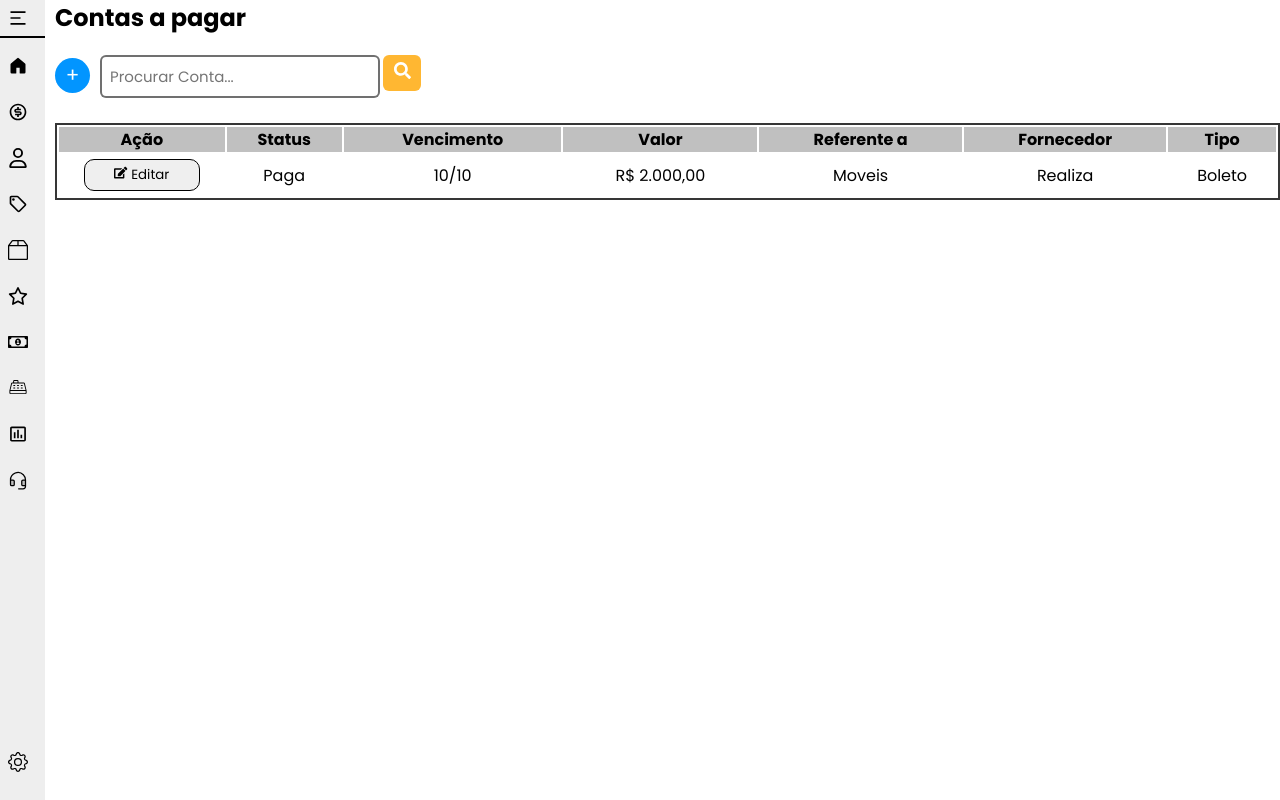
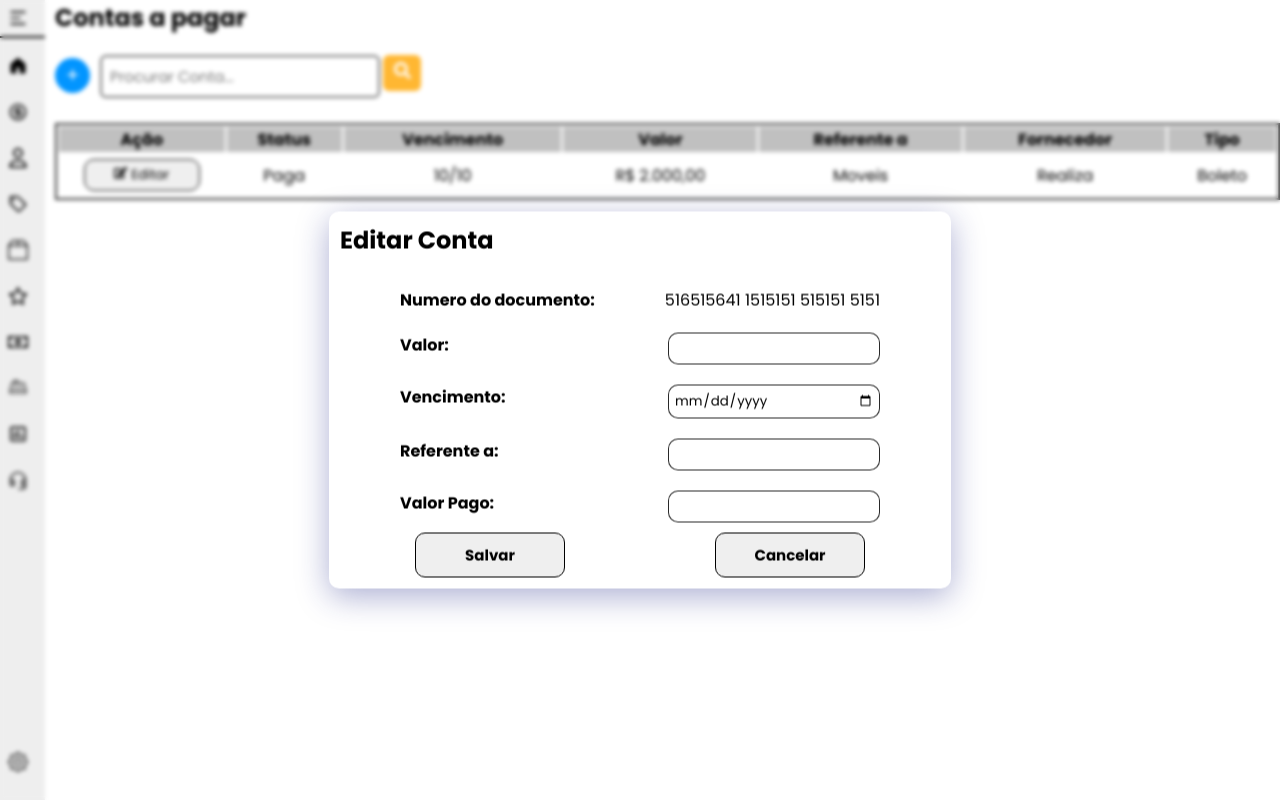
Before and after one commit to carloseduardolsouza/CashInBox_, a React (Create React App) app in the folder FrontEnd/: page /contasPagar in a window 1280 px wide. Both pictures are taken after a click on the button "Editar". Built offline with nearby package versions, Linux system fonts and the light colour scheme.

Commit message:
criado pagina de editarcontas

```diff
--- a/FrontEnd/src/screens/ContasAPagar/ContasAPagar.jsx
+++ b/FrontEnd/src/screens/ContasAPagar/ContasAPagar.jsx
@@ -7,6 +7,7 @@ import { FaEdit } from "react-icons/fa";
 
 //componentes
 import NovaConta from "./components/NovaConta/NovaConta";
+import EditarConta from "./components/EditarConta/EditarConta";
 import FunçãoNãoDisponivel from "../../components/FunçãoNãoDisponivel/FunçãoNãoDisponivel";
 
 function ContasAPagar() {
@@ -16,10 +17,13 @@ function ContasAPagar() {
     switch (abaSobreposta) {
       case "NovaConta":
         return <NovaConta fecharAba={setAbaSopreposta}/>;
+      case "EditarConta":
+        return <EditarConta fecharAba={setAbaSopreposta}/>;
       case null:
         return null;
     }
   };
+
   return (
     <div id="ContasAPagar">
       {renderAbaSobrePosta()}
@@ -56,7 +60,9 @@ function ContasAPagar() {
         <tbody>
           <tr>
             <td>
-              <button className="ButtonEditContasAPagar">
+              <button className="ButtonEditContasAPagar"
+              onClick={() => setAbaSopreposta("EditarConta")}
+              >
                 <FaEdit /> Editar
               </button>
             </td>
--- /dev/null
+++ b/FrontEnd/src/screens/ContasAPagar/components/EditarConta/EditarConta.css
@@ -0,0 +1,52 @@
+#EditarConta {
+  background-color: white;
+  padding: 10px;
+  border-radius: 10px;
+  position: absolute;
+  top: 50%;
+  right: 50%;
+  width: 600px;
+  transform: translate(50%, -50%);
+
+  box-shadow: 0 8px 32px 0 rgba(31, 38, 135, 0.37); /* Sombra */
+  backdrop-filter: blur(10px); /* Desfoque */
+  -webkit-backdrop-filter: blur(
+    10px
+  ); /* Desfoque para navegadores Webkit (Safari, Chrome, etc.) */
+  border: 1px solid rgba(255, 255, 255, 0.18);
+}
+
+#EditarConta form {
+  display: flex;
+  flex-direction: column;
+  margin-top: 20px;
+}
+
+#EditarConta label {
+    margin: 10px auto;
+    display: flex;
+    justify-content: space-between;
+    width: 80%;
+}
+
+#EditarConta input {
+    border-radius: 10px;
+    padding: 5px;
+    border: solid #000000d6 1px;
+    width: 200px;
+}
+
+#EditarConta div {
+    display: flex;
+    justify-content: space-around;
+}
+
+#EditarConta button {
+    font-size: 15px;
+    font-weight: bold;
+    cursor: pointer;
+    border: solid black 1px;
+    width: 150px;
+    padding: 10px;
+    border-radius: 10px;
+}
--- /dev/null
+++ b/FrontEnd/src/screens/ContasAPagar/components/EditarConta/EditarConta.jsx
@@ -0,0 +1,44 @@
+import "./EditarConta.css";
+
+function EditarConta({fecharAba}) {
+  return (
+    <div className="blurModal">
+      <div id="EditarConta">
+        <h2>Editar Conta</h2>
+        <form>
+          <label>
+            <strong>Numero do documento:</strong>
+            <span>516515641 1515151 515151 5151</span>
+          </label>
+
+          <label>
+            <strong>Valor:</strong>
+            <input type="text" />
+          </label>
+
+          <label>
+            <strong>Vencimento:</strong>
+            <input type="date" />
+          </label>
+
+          <label>
+            <strong>Referente a:</strong>
+            <input type="text" />
+          </label>
+
+          <label>
+            <strong>Valor Pago:</strong>
+            <input type="text" />
+          </label>
+
+          <div>
+            <button>Salvar</button>
+            <button onClick={() => fecharAba(null)}>Cancelar</button>
+          </div>
+        </form>
+      </div>
+    </div>
+  );
+}
+
+export default EditarConta;
```
Also changed, not shown: 1 other file (tests, documents, lock files or other folders).
